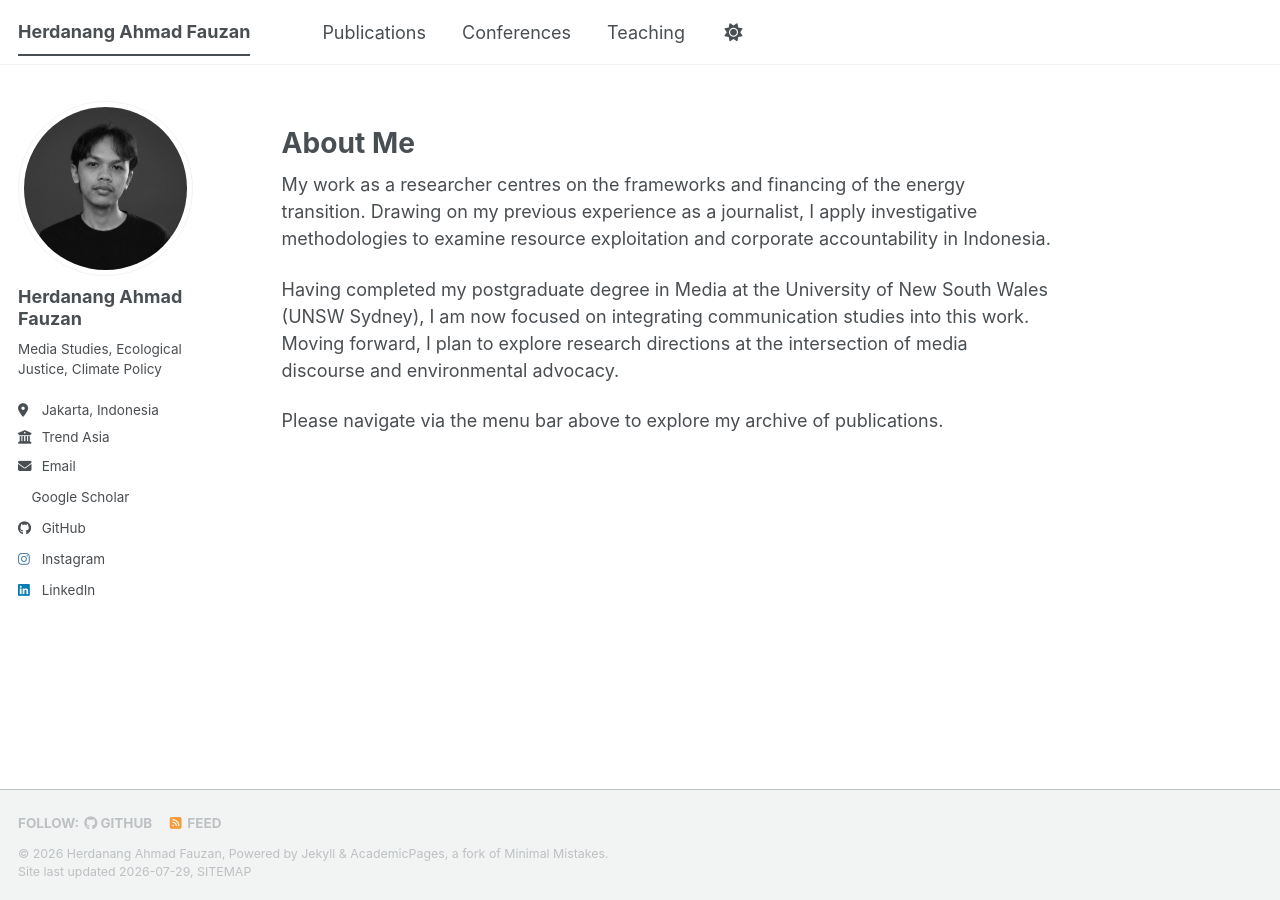
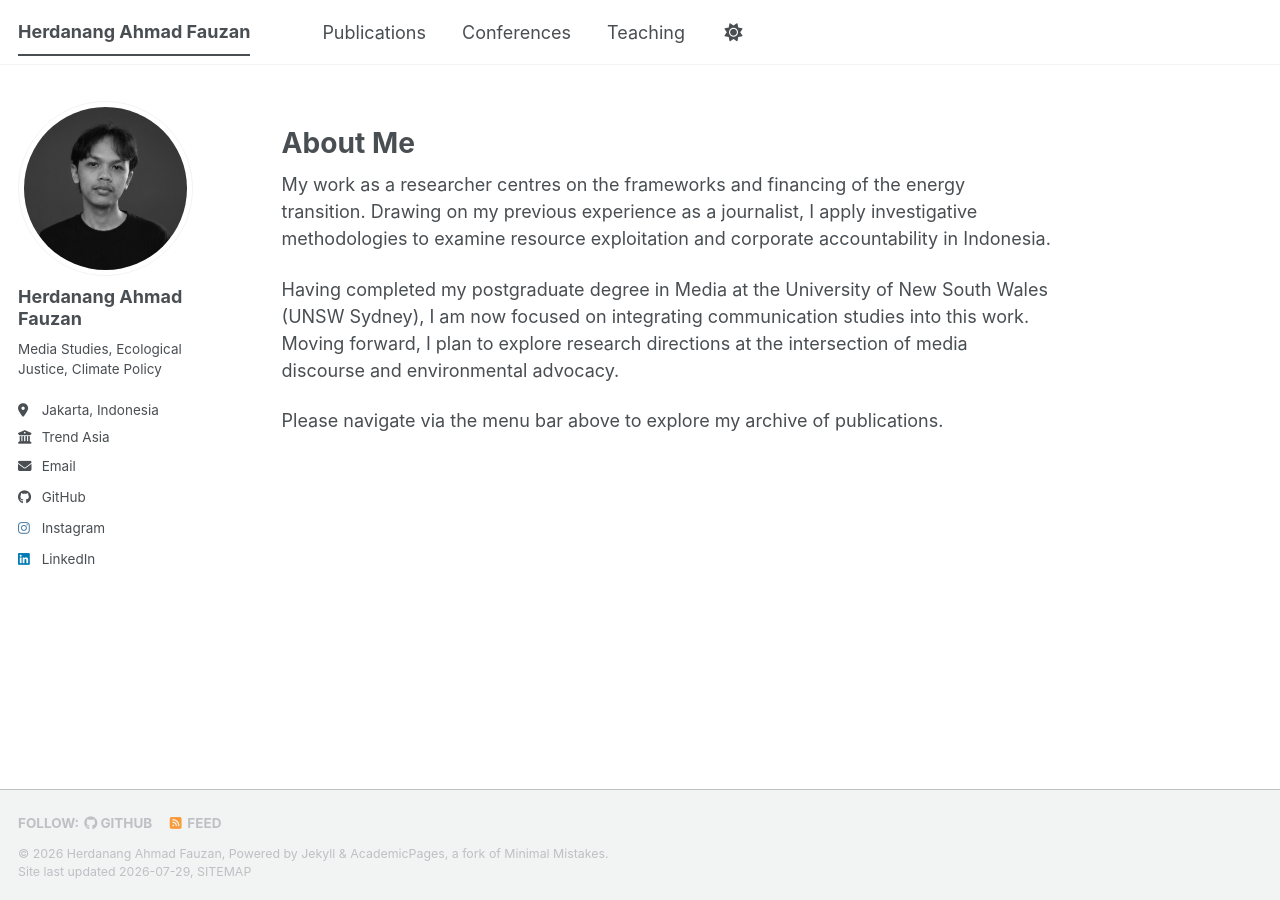
Before and after one commit to subworded/subworded.github.io, a Jekyll site: the page built from _pages/about.md, in a window 1280 px wide. Built offline with Jekyll 4.4.1, drawn with Linux system fonts in a browser that asks for light colours; a style sheet for code colours, icons or effects is not loaded.

Commit message:
Update _config.yml

```diff
--- a/_config.yml
+++ b/_config.yml
@@ -33,8 +33,8 @@ author:
   email            : "herdanang.fauzan@trendasia.org"
 
   # Academic websites
-  muckrack          : "https://muckrack.com/hafauzzan"
-  googlescholar     : "https://scholar.google.com/citations?user=9fzguVQAAAAJ&hl=en"
+  # muckrack          : "https://muckrack.com/hafauzzan"
+  # googlescholar     : "https://scholar.google.com/citations?user=9fzguVQAAAAJ&hl=en"
 
 
 
```
